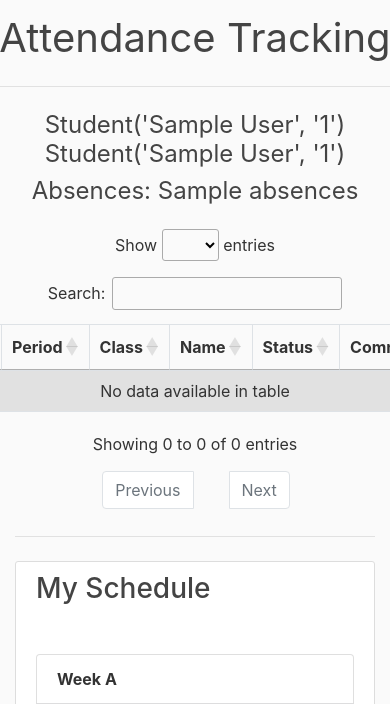
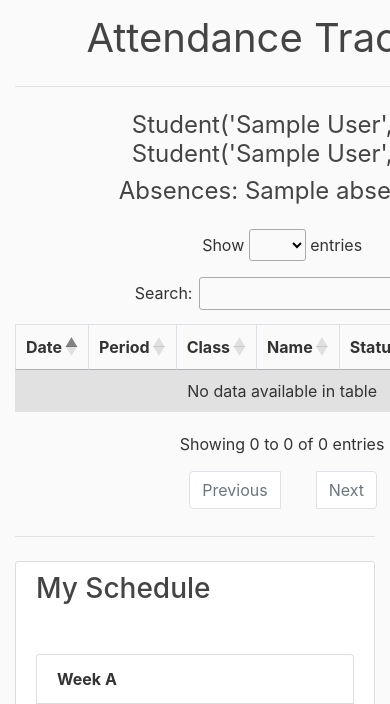
Before and after one commit to rachelf21/school_scheduling_app, a Flask app: template app/templates/attendance_records.html in a window 390 px wide; the page is wider, and only the part inside the window is pictured. Shown: the part 66-770 px from the top of that part. Run offline with Flask 2, Linux system fonts and the light colour scheme; tables that the repository leaves empty hold one stand-in row (values such as "Sample post"); the template is opened without the code that fills it: values that come from a table or form of the project are taken from there, most other values are stand-ins (such as "Sample title", 1, 10 or a date in 2020); parts of the project's set-up code (start-up, migrations or seed data) failed here and were passed over; some libraries are stand-ins or nearby versions.

Commit message:
fixed layout problem on attendance tracking on mobile display, from previous commit

```diff
--- a/app/templates/attendance_records.html
+++ b/app/templates/attendance_records.html
@@ -1,6 +1,6 @@
 {% extends "base.html" %} {% block content %}
 
-<div id="outerdiv" style="display: flex; justify-content: center; text-align: center">
+<div id="outerdiv" style="display: flex; text-align: center">
   <div id="innerdiv" style="margin-left: auto; margin-right: auto">
     <h1 id="h1" class="mb-4 text-center font-weight-normal">Attendance Tracking</h1>
     <hr />
```
